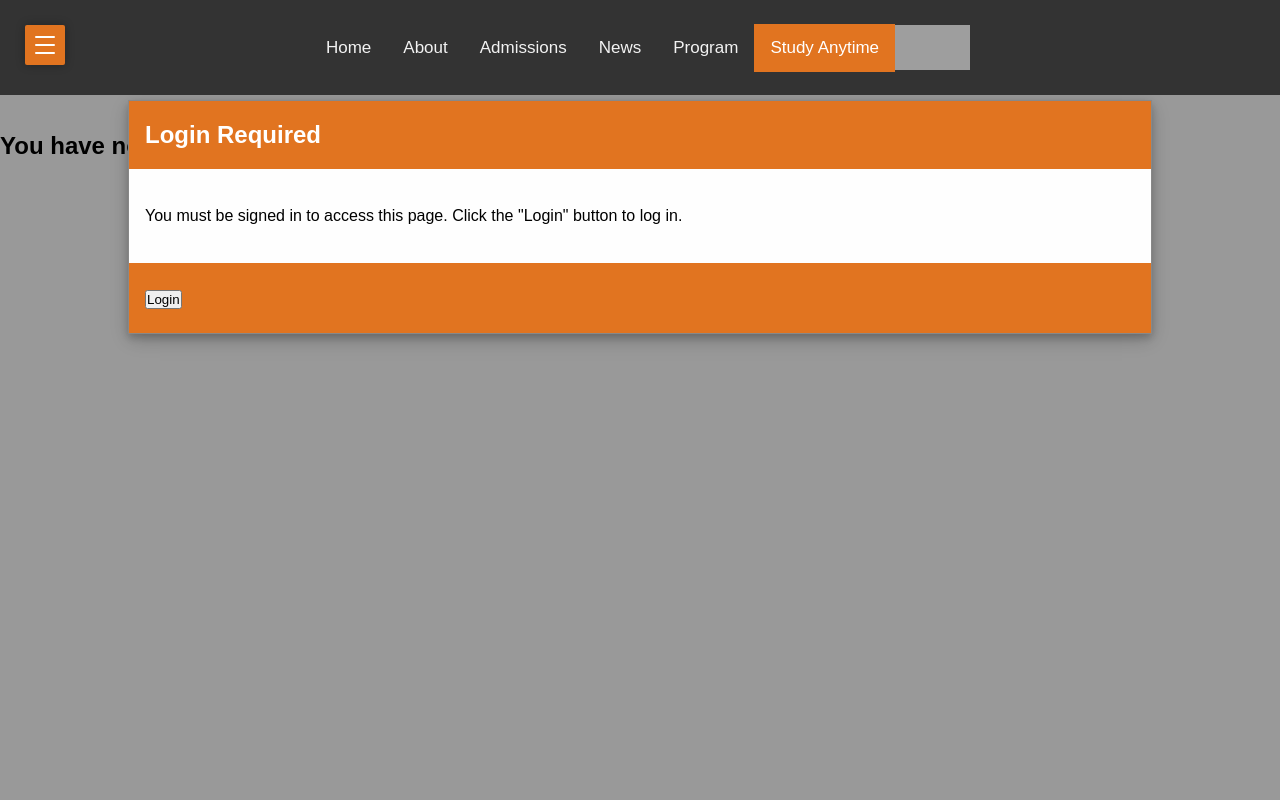
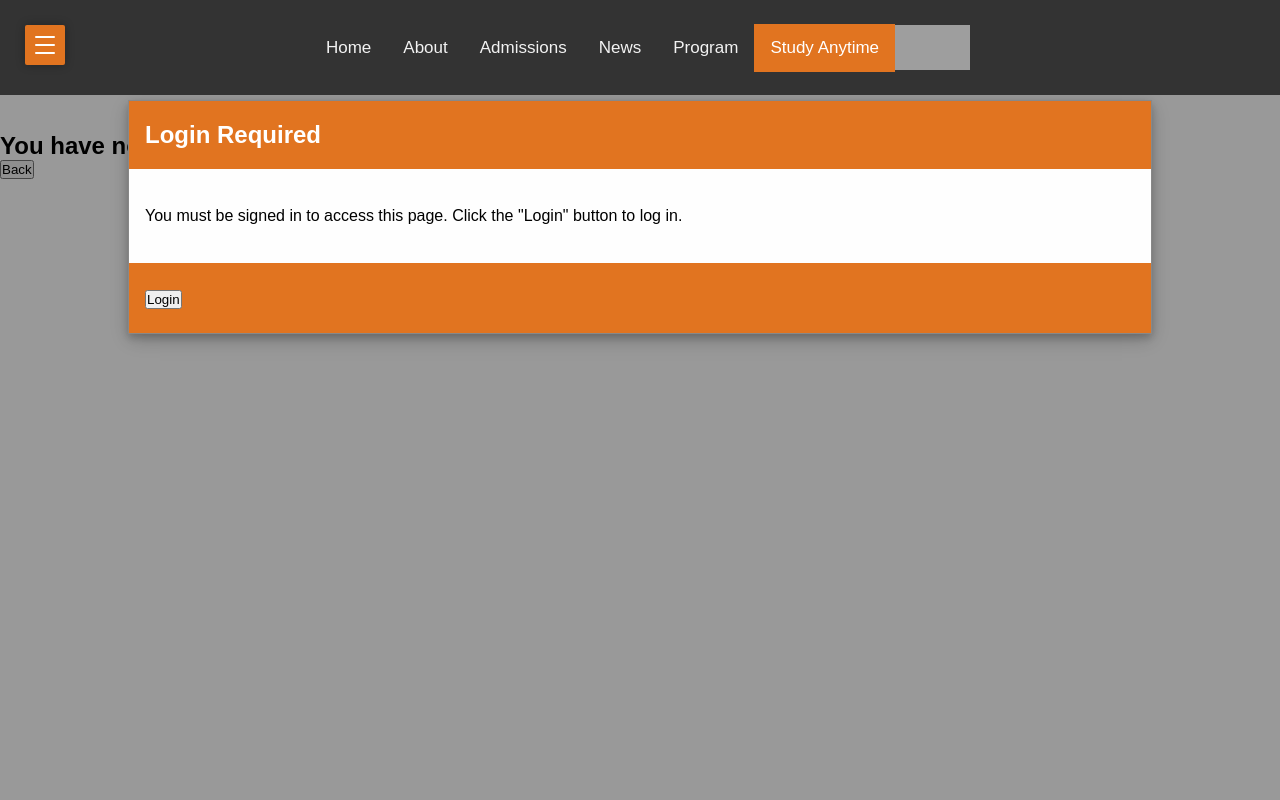
Before and after one commit to shoviper/Study-Anytime, a FastAPI app: page /studyanytime/course/1 in a window 1280 px wide. Run offline with FastAPI, Linux system fonts and the light colour scheme; grey boxes are pictures that could not be loaded.

Commit message:
back ยัง งงๆ ไม่ได้

```diff
--- a/backend/static/index.css
+++ b/backend/static/index.css
@@ -779,6 +779,7 @@ input[type="checkbox"] {
   border: 3px solid #333;
   border-radius: 10px;
 }
+
 /* videoplayback */
 
 
@@ -841,6 +842,7 @@ input[type="checkbox"] {
   cursor: pointer;
   font-size: 20px;
   margin-left: 20px;
+  margin-bottom: 20px;
 }
 
 .forum button:hover {
@@ -863,4 +865,6 @@ input[type="checkbox"] {
   margin-bottom: 50px;
 }
 
+
+
 /* forum */
--- a/backend/templates/course.html
+++ b/backend/templates/course.html
@@ -118,6 +118,11 @@
         <h2>You have not enrolled to this course</h2>
     </div>
     {% endif %}
+    <div class="backbtn">
+        <a href="/studyanytime/course/{{course_id}}">
+            <input type="submit" value="Back">
+        </a>
+    </div>
     <script src="{{ url_for('static', path='studyanytime.js') }}" type="text/Javascript"></script>
 </body>
 
--- a/backend/templates/videoplayer.html
+++ b/backend/templates/videoplayer.html
@@ -114,6 +114,9 @@
             </div>
         </div>
         {% endfor %}
+        <a href="/studyanytime">
+            <button type="submit">Back</button>
+        </a>
     </div>
     <script src="{{ url_for('static', path='studyanytime.js') }}" type="text/Javascript"></script>
 </body>
```
Also changed, not shown: 2 other files.
